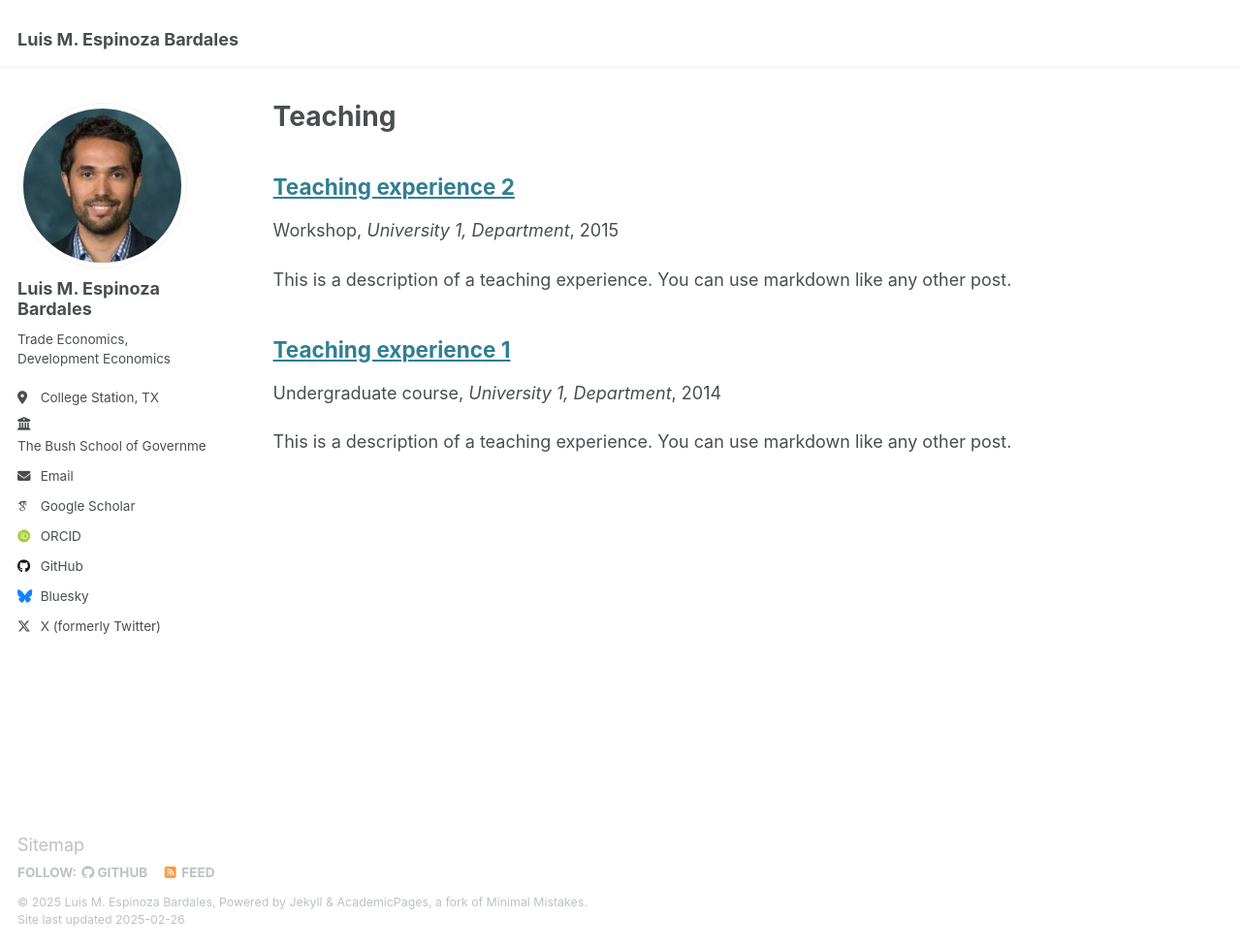
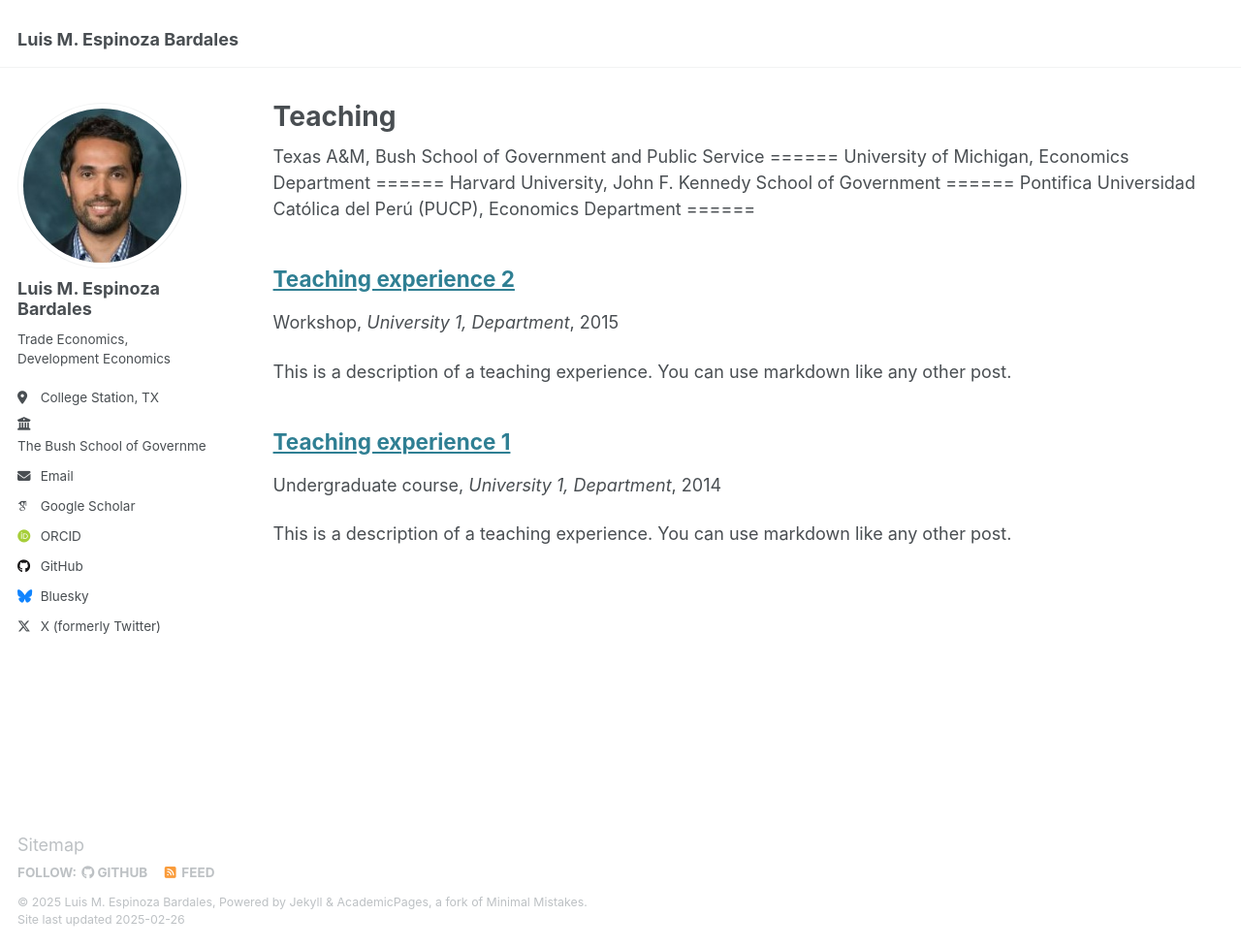
Before and after one commit to Luis-Espinoza-Bardales/luis-espinoza-bardales.github.io, a Jekyll site: the page built from _pages/teaching.html, in a window 1280 px wide and 977 px high. Shown: the whole window at 97% size. Built offline with Jekyll 4.4.1, drawn with Linux system fonts in a browser that asks for light colours; some web fonts are replaced.

Commit message:
Update teaching.html

```diff
--- a/_pages/teaching.html
+++ b/_pages/teaching.html
@@ -7,6 +7,18 @@
 
 {% include base_path %}
 
+Texas A&M, Bush School of Government and Public Service
+======
+
+University of Michigan, Economics Department
+======
+
+Harvard University, John F. Kennedy School of Government
+======
+
+Pontifica Universidad Católica del Perú (PUCP), Economics Department
+======
+
 {% for post in site.teaching reversed %}
   {% include archive-single.html %}
 {% endfor %}
```
